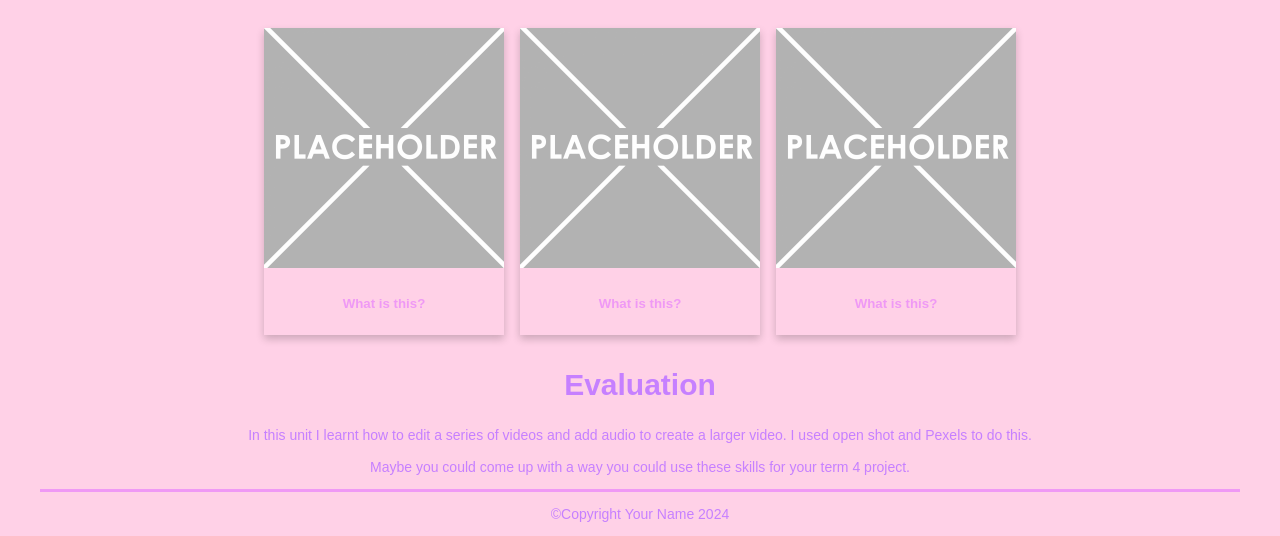
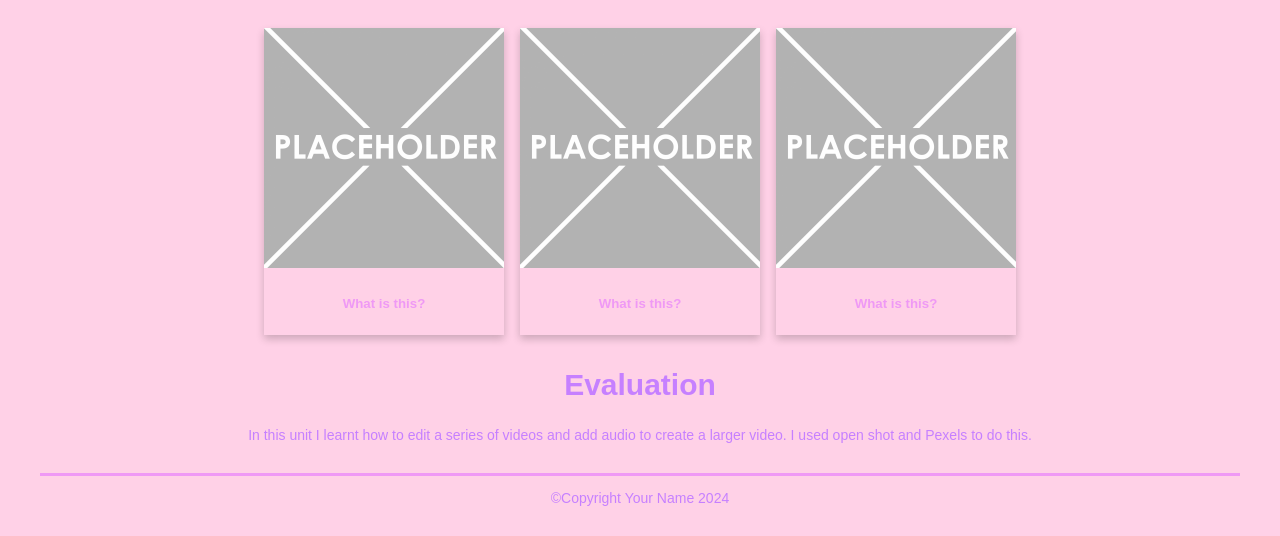
Before and after one commit to 22332266/Susanne-digi-tech-website, a plain HTML site: page videoaudio.html in a window 1280 px wide. Shown: the part 337-873 px from the top of the page. Drawn offline with Linux system fonts and the light colour scheme; a web font is replaced by a local one.

Commit message:
deleted sentence

```diff
--- a/videoaudio.html
+++ b/videoaudio.html
@@ -65,7 +65,7 @@
           <h2>Evaluation</h2>
           <p>
            In this unit I learnt how to edit a series of videos and add audio to create a larger video. I used open shot and Pexels to do this. <br><br>
-            Maybe you could come up with a way you could use these skills for your term 4 project.
+
           </p>
         </div>
       </div>
```
